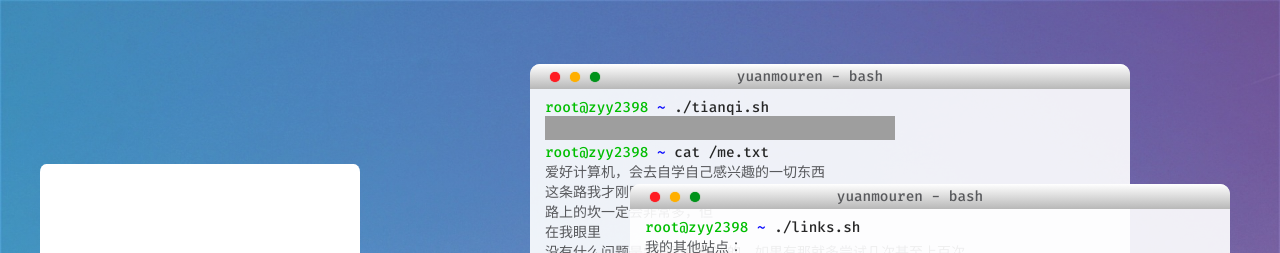
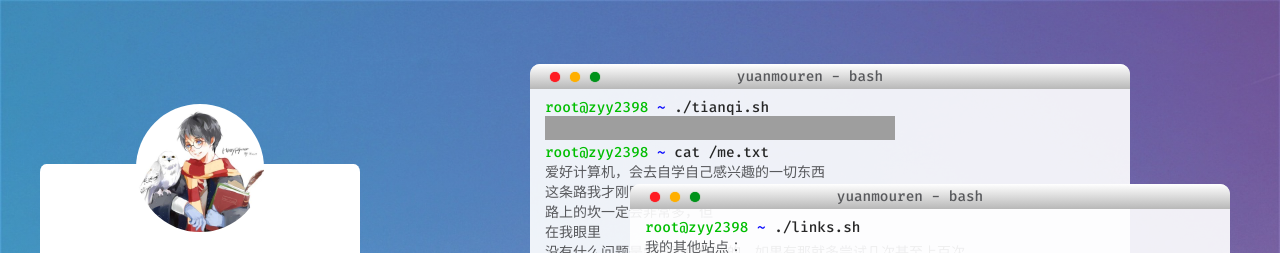
Before and after one commit to 1501zyy/1501zyy.github.io, a plain HTML site: page index.html in a window 1280 px wide. Shown: the top 253 px of the page. Drawn offline with Linux system fonts and the light colour scheme; grey boxes are pictures that could not be loaded.

Commit message:
Update nutssss.css

```diff
--- a/css/nutssss.css
+++ b/css/nutssss.css
@@ -44,7 +44,7 @@ body {
 .headPhoto {
     width: 8rem;
     height: 8rem;
-    background: url(./img/6e55ae411dbc18ca95b52d65255b041f18c9ffc4455a910eae768bcc568a41f30.JPG) no-repeat;
+    background: url(../img/6e55ae411dbc18ca95b52d65255b041f18c9ffc4455a910eae768bcc568a41f3.0.jpg) no-repeat;
     background-size: cover;
     border-radius: 50%;
     position: relative;
```
